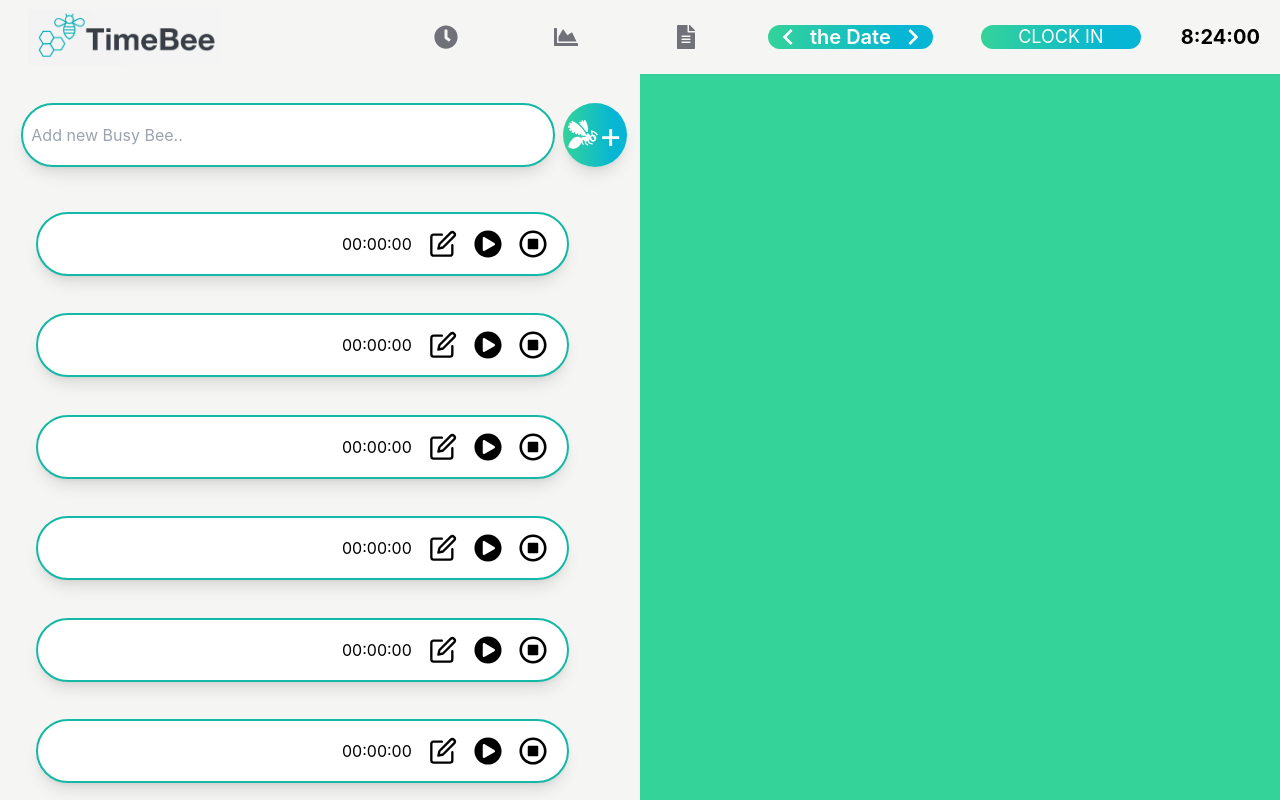
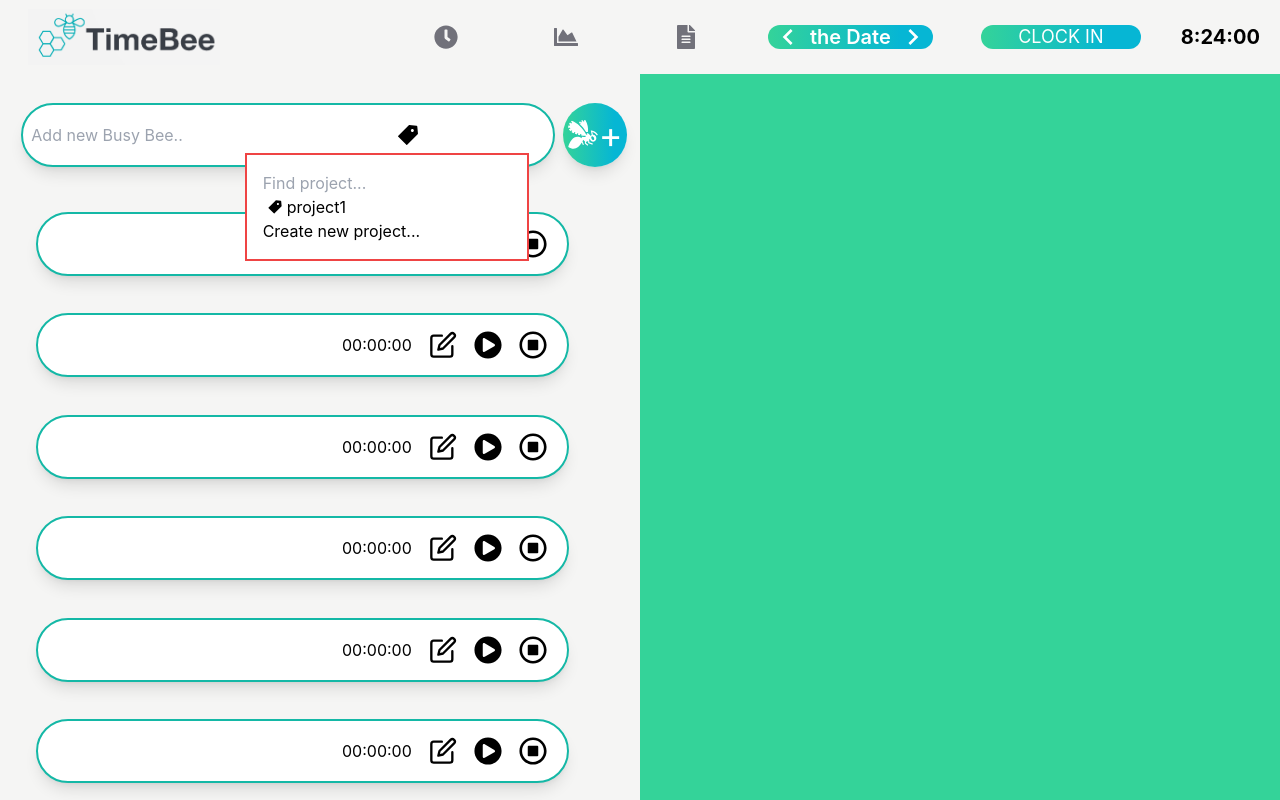
Before and after one commit to juangallego17ssa/TimeBee, a React (Create React App) app in the folder frontend/: page /timetracker in a window 1280 px wide. Built offline with nearby package versions, Linux system fonts and the light colour scheme.

Commit message:
add ProjectOptions component

```diff
--- a/frontend/src/Components/ProjectTagComp/AddNewProject.js
+++ b/frontend/src/Components/ProjectTagComp/AddNewProject.js
@@ -1,14 +1,14 @@
 import React,{useState,useRef} from 'react';
-import { BsCheck } from 'react-icons/bs'
+import { BsCheck } from 'react-icons/bs';
+import { RxCross2 } from 'react-icons/rx';
 
-export default function AddNewProject({setShowCreateTag}) {
+export default function AddNewProject({setShowCreateTag, projects, setProjects}) {
     const projectNameRef= useRef()
 
     const [tagColor, setTagColor] = useState('');
     const handleOptionChange = (e)=>{
         setTagColor(e.target.value)
-        // console.log(e.target.value)
-        // console.log(`color:${tagColor}`)
+
     }
     const handleSubmit = (e)=>{
         e.preventDefault()
@@ -17,12 +17,15 @@ export default function AddNewProject({setShowCreateTag}) {
             color:tagColor,
         }
         console.log(data)
+        setProjects([...projects,data])
         setShowCreateTag(false)
+
     }
   return (
-
+    <div className=''>
+        <RxCross2 className='absolute right-0 m-1 opacity-30 hover:opacity-100' onClick={()=>setShowCreateTag(false)}/>
     <form onSubmit={handleSubmit}
-          className='flex flex-col rounded justify-center items-center shadow border-blue-700 bg-white p-4'>
+          className='flex flex-col rounded justify-center items-center shadow bg-white p-6'>
         <h2 className='uppercase'>Create new project</h2>
         <label htmlFor='project-name'>
             <input ref={projectNameRef} id='project-name' placeholder='Enter project name...'/>
@@ -31,38 +34,52 @@ export default function AddNewProject({setShowCreateTag}) {
         <fieldset className='flex flex-row gap-1' >
             <div className='relative'>
                 <label htmlFor='red'/>
-                <input name='color' type='radio' id='red' value="red-400"
-                       className='appearance-none w-6 h-6 bg-red-400 rounded' checked={tagColor==="red-400"} onClick={handleOptionChange}/>
-                {tagColor==="red-400" && <BsCheck className='absolute top-1 right-1'/>}
+                <input name='color' type='radio' id='red' value="red"
+                       className='appearance-none w-6 h-6 bg-red-400 hover:bg-red-500 checked:bg-red-500 rounded'
+                       checked={tagColor==="red"}
+                       onClick={handleOptionChange}/>
+                {tagColor==="red" && <BsCheck className='absolute top-1 right-1'/>}
             </div>
             <div className='relative'>
                 <label htmlFor='yellow'/>
-                <input name='color' type='radio' id='yellow' value="yellow-400"
-                       className='appearance-none w-6 h-6 bg-yellow-400 rounded' checked={tagColor==="yellow-400"} onClick={handleOptionChange}/>
-                {tagColor==="yellow-400" && <BsCheck className='absolute top-1 right-1'/>}
+                <input name='color' type='radio' id='yellow' value="yellow"
+                       className='appearance-none w-6 h-6 bg-yellow-400 hover:bg-yellow-500 checked:bg-yellow-500 rounded'
+                       checked={tagColor==="yellow"}
+                       onClick={handleOptionChange}/>
+                {tagColor==="yellow" && <BsCheck className='absolute top-1 right-1'/>}
             </div>
             <div className='relative'>
                 <label htmlFor='green'/>
-                <input name='color' type='radio' id='green' value="green-400"
-                       className='appearance-none w-6 h-6 bg-green-400 rounded' checked={tagColor==="green-400"} onClick={handleOptionChange}/>
-                {tagColor==="green-400" && <BsCheck className='absolute top-1 right-1'/>}
+                <input name='color' type='radio' id='green' value="green"
+                       className='appearance-none w-6 h-6 bg-green-400 hover:bg-green-500 checked:bg-green-500 rounded'
+                       checked={tagColor==="green"}
+                       onClick={handleOptionChange}/>
+                {tagColor==="green" && <BsCheck className='absolute top-1 right-1'/>}
             </div>
             <div className='relative'>
                 <label htmlFor='blue'/>
-                <input name='color' type='radio' id='blue' value="blue-400"
-                       className='appearance-none w-6 h-6 bg-blue-400 rounded' checked={tagColor==="blue-400"} onClick={handleOptionChange}/>
-                {tagColor==="blue-400" && <BsCheck className='absolute top-1 right-1'/>}
+                <input name='color' type='radio' id='blue' value="blue"
+                       className='appearance-none w-6 h-6 bg-blue-400 hover:bg-blue-500 checked:bg-blue-500 rounded'
+                       checked={tagColor==="blue"}
+                       onClick={handleOptionChange}/>
+                {tagColor==="blue" && <BsCheck className='absolute top-1 right-1'/>}
             </div>
             <div className='relative'>
                 <label htmlFor='purple'/>
-                <input name='color' type='radio' id='purple' value="purple-400"
-                       className='appearance-none w-6 h-6 bg-purple-400 rounded' checked={tagColor==="purple-400"} onClick={handleOptionChange}/>
-                {tagColor==="purple-400" && <BsCheck className='absolute top-1 right-1'/>}
+                <input name='color' type='radio' id='purple' value="purple"
+                       className='appearance-none w-6 h-6 bg-purple-400 hover:bg-purple-500 checked:bg-purple-500 rounded'
+                       checked={tagColor==="purple"}
+                       onClick={handleOptionChange}/>
+                {tagColor==="purple" && <BsCheck className='absolute top-1 right-1'/>}
             </div>
+
 
         </fieldset>
         <button className='px-4 py-1 rounded-full bg-gradient-to-r from-emerald-400 to-cyan-500 hover:from-pink-500 hover:to-yellow-500 text-white font-medium'>Create</button>
 
     </form>
+    </div>
+
+
   );
 }
--- /dev/null
+++ b/frontend/src/Components/ProjectTagComp/ProjectOptions.js
@@ -0,0 +1,35 @@
+import React,{useState} from 'react';
+import AddNewProject from './AddNewProject';
+import {AiFillTag} from 'react-icons/ai'
+
+function ProjectOptions({setTag}) {
+  const [projects,setProjects] = useState([{id:1,name:'project1',color:'purple'}])
+  const [ showCreateTag, setShowCreateTag ]= useState(false)
+
+
+  return (
+    <div >
+      <div className='border-2 border-red-500 absolute right-[1.5rem] top-12 width-40 p-4 bg-white'>
+        <label htmlFor='project-filter'>
+          <input id='project-filter' placeholder='Find project...'/>
+        </label>
+        {projects.map(project=>
+        <div className='flex items-center hover:bg-stone-100'>
+          <AiFillTag className={`m-1 text-${project.color}-500`} />
+          <p className='' key={project.id} onClick={setTag}>{project.name}</p>
+        </div>
+        )}
+        <div>
+          <p onClick={()=>setShowCreateTag(!showCreateTag)}>Create new project...</p>
+        </div>
+      </div>
+        {showCreateTag &&
+        <div className='relative'>
+          <AddNewProject setShowCreateTag={setShowCreateTag} projects={projects} setProjects={setProjects}/>
+        </div>
+          }
+    </div>
+  );
+}
+
+export default ProjectOptions;
--- a/frontend/src/pages/Timetracker.js
+++ b/frontend/src/pages/Timetracker.js
@@ -1,12 +1,17 @@
 import React, { useState } from 'react';
 import { GiBee } from "react-icons/gi";
+import { AiFillTag } from "react-icons/ai";
 import TimerBar from '../Components/TimetrackerComp/TimerBar';
 import Timer from '../Components/TimetrackerComp/Timer';
+import ProjectOptions from '../Components/ProjectTagComp/ProjectOptions';
 
 
 function Timetracker() {
 
   const [addProject, setAddProject] = useState('');
+
+  const [ tag , setTag ] = useState('');
+  console.log(tag)
 
   const handleAddChange = (event) => {
     setAddProject(event.target.value);
@@ -22,7 +27,16 @@ function Timetracker() {
       <div className="Page flex flex-row bg-stone-100 w-full h-full">
         <div className="Leftcontainer flex flex-col flex-wrap bg-teal-500 w-1/2 h-full">
           <div className="Inputwraper flex flex-row flex-wrap justify-center items-center bg-stone-100 w-full h-1/6">
-            <input placeholder="Add new Busy Bee.." value={addProject} onChange={handleAddChange} class="flex flex-row flex-wrap justify-center items-center bg-white w-5/6 h-16 border-2 border-teal-500 rounded-full caret-teal-500 p-2 m-2 shadow-lg"></input>
+            <div className="relative flex flex-row flex-wrap justify-start items-center bg-white w-5/6 h-16 border-2 border-teal-500 rounded-full caret-teal-500 p-2 m-2 shadow-lg">
+              <input
+              className="flex flex-row flex-wrap justify-start"
+              placeholder="Add new Busy Bee.."
+              value={addProject}
+              onChange={handleAddChange}
+              />
+              <AiFillTag className='absolute right-1/4 text-2xl'/>
+              <ProjectOptions className="absolute right-0" setTag={setTag}/>
+            </div>
             <button class="Addbutton flex flex-row flex-wrap justify-center items-center shadow-lg bg-gradient-to-r from-emerald-400 to-cyan-500 hover:from-pink-500 hover:to-yellow-500 to-80% w-16 h-16 rounded-full text-white text-4xl">
               <GiBee class="hover:animate-bounce flex h-8 w-8" />+</button>
           </div>
```
